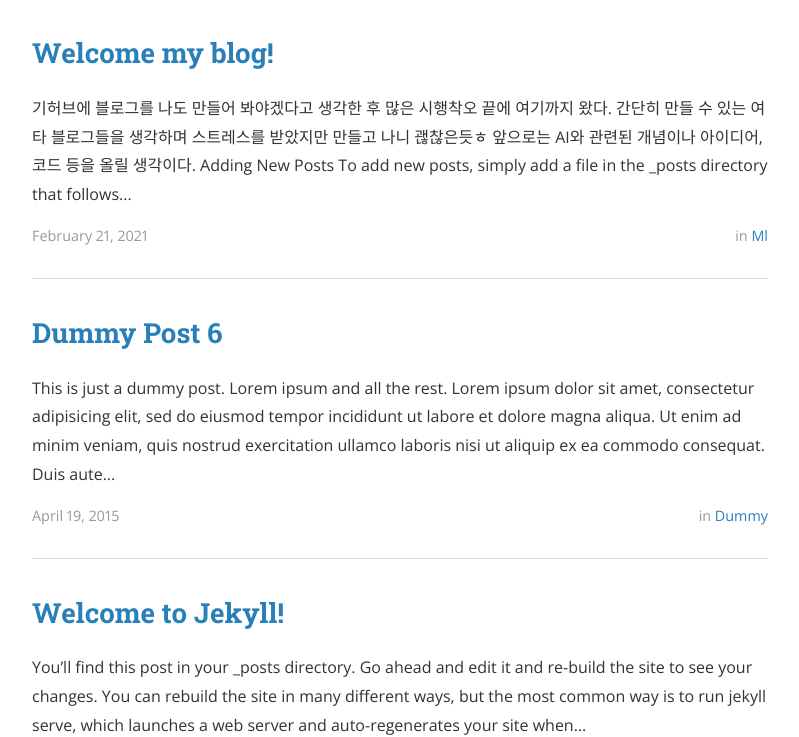
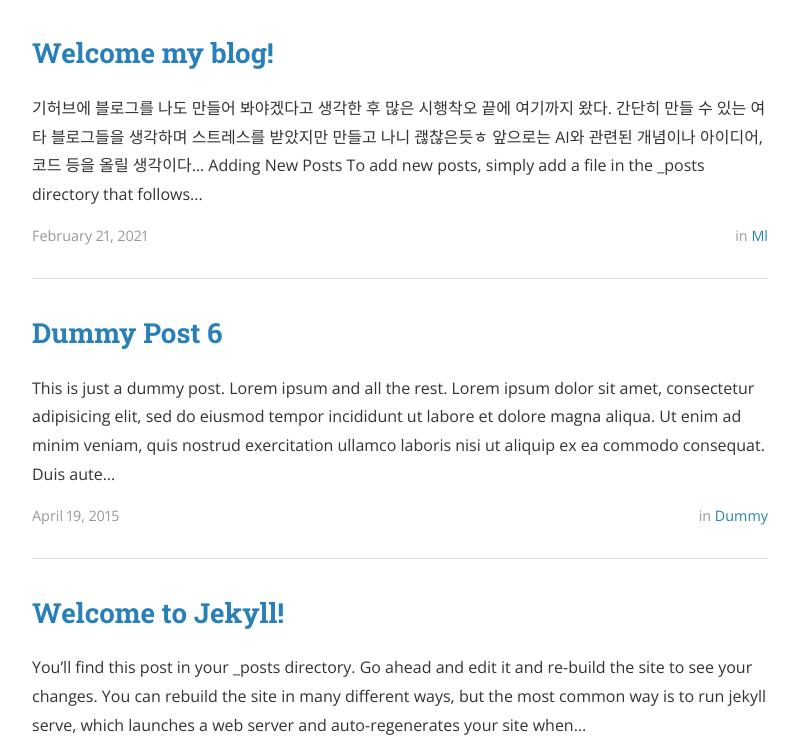
Before and after one commit to jeonghoonkim1211/jeonghoonkim1211.github.io, a Jekyll site: the page built from index.html, in a window 1280 px wide and 900 px high, scrolled down 346 px, cut to the strip 163-900 px from the top of the window. Shown: the whole strip, without its empty margins (240-1039 px from the left). Built offline with Jekyll 4.4.1, drawn with Linux system fonts in a browser that asks for light colours; nearby versions of some CDN libraries; the list of posts is cut into pages by our own code.

```diff
--- a/_posts/2021-02-21-welcome-to-ML.markdown
+++ b/_posts/2021-02-21-welcome-to-ML.markdown
@@ -11,7 +11,7 @@ cover:  "/assets/instacode.png"
 기허브에 블로그를 나도 만들어 봐야겠다고 생각한 후 많은 시행착오 끝에 여기까지 왔다.
 간단히 만들 수 있는 여타 블로그들을 생각하며 스트레스를 받았지만 만들고 나니 괞찮은듯ㅎ
 
-앞으로는 AI와 관련된 개념이나 아이디어, 코드 등을 올릴 생각이다.
+앞으로는 AI와 관련된 개념이나 아이디어, 코드 등을 올릴 생각이다...
 
 ## Adding New Posts
 
```
